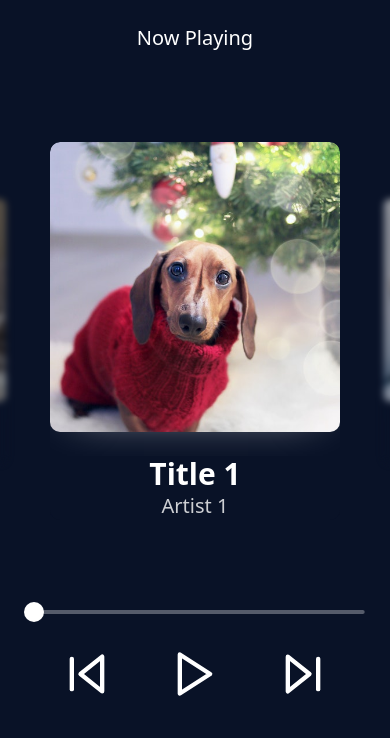
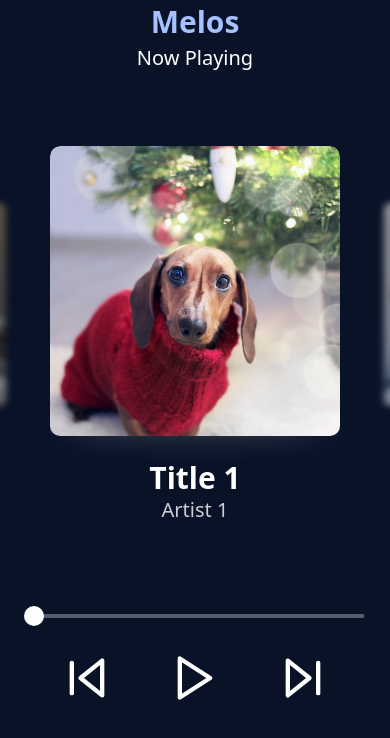
Before and after one commit to OhmPatil/melos, a React (Vite) app: page / in a window 390 px wide. Shown: the top 738 px of the page. Built offline with nearby package versions, Linux system fonts and the light colour scheme.

Commit message:
Add Melos text in header, more responsive changes

```diff
--- a/src/App.jsx
+++ b/src/App.jsx
@@ -7,7 +7,7 @@ import PlayerControls from './sections/PlayerControls'
 function App() {
 
   return (
-    <div className="App">
+    <div className="App md:h-screen">
       <Header/>
       <Hero/>
     </div>
--- a/src/sections/Header.jsx
+++ b/src/sections/Header.jsx
@@ -7,8 +7,9 @@ function Header() {
         <div className='w-1/3 pl-8 font-semibold text-4xl invisible md:visible text-[#A5C1FF]'>
           Melos
         </div>
-        <div className='w-1/3 flex justify-center text-xl md:text-2xl'>
-          Now Playing
+        <div className='w-1/3 h-fit flex flex-col items-center justify-center gap-1 text-xl md:text-2xl'>
+          <p className='md:hidden text-3xl font-semibold text-[#A5C1FF]'>Melos</p>
+          <p>Now Playing</p>
         </div>
         <div className='w-1/3 flex justify-end items-center gap-6 pr-8 invisible md:visible'>
           <div>Collections</div>
--- a/src/styles/hero.css
+++ b/src/styles/hero.css
@@ -25,5 +25,5 @@
 }
 
 .slide-active img {
-  box-shadow: 0px 0px 45px -25px white;
+  box-shadow: 0px 0px 45px -30px white;
 }
```
